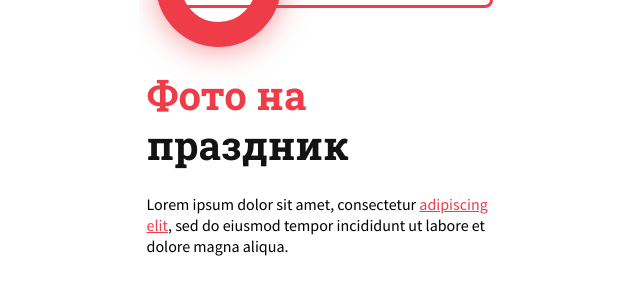
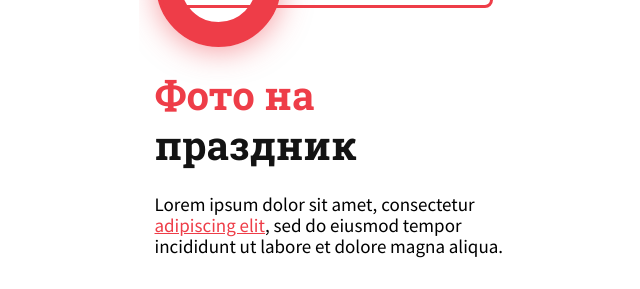
Before and after one commit to fluRinji27/next-photo-booth, a Next.js app: page / in a window 1280 px wide. Shown: the part 306-595 px from the top of the page, without its empty margins (314-954 px from the left). Built offline with nearby package versions, Linux system fonts and the light colour scheme.

Commit message:
Rename scss file

```diff
--- a/styles/advantages.module.scss
+++ b/styles/Advantages.module.scss
@@ -7,8 +7,8 @@
 
 
 .subtitle {
-  margin-top: 24px;
-  @include sourseSans(16px, 400, 21px, 0);
+  margin: 24px 0 0 8px;
+  @include sourseSans(19px, 400, 21px, 0);
 
   span {
     color: $red;
@@ -46,7 +46,7 @@
 .title {
   color: $red;
   @include robotoSlab(40px, bold, 50px, 0);
-
+  margin-left: 8px;
   span {
     color: $black;
   }
```
